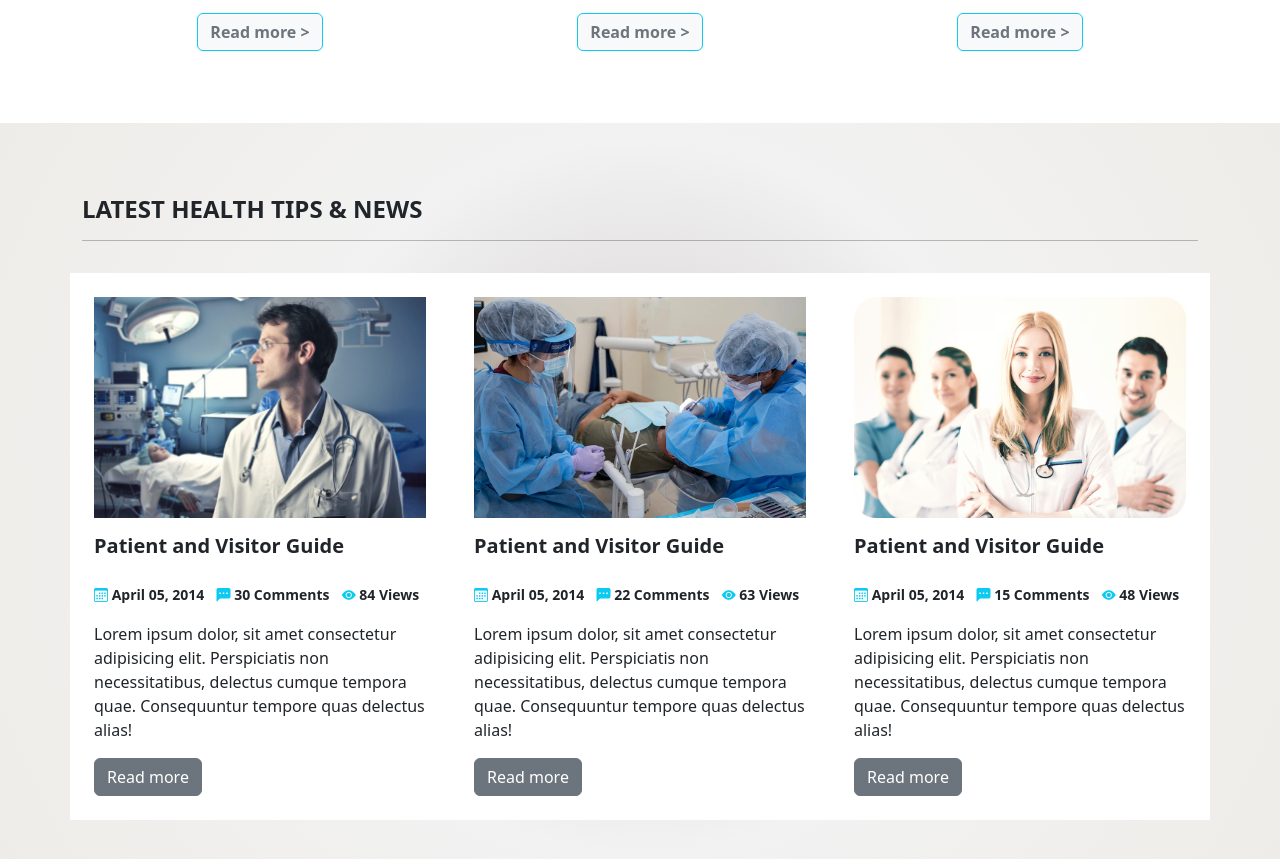
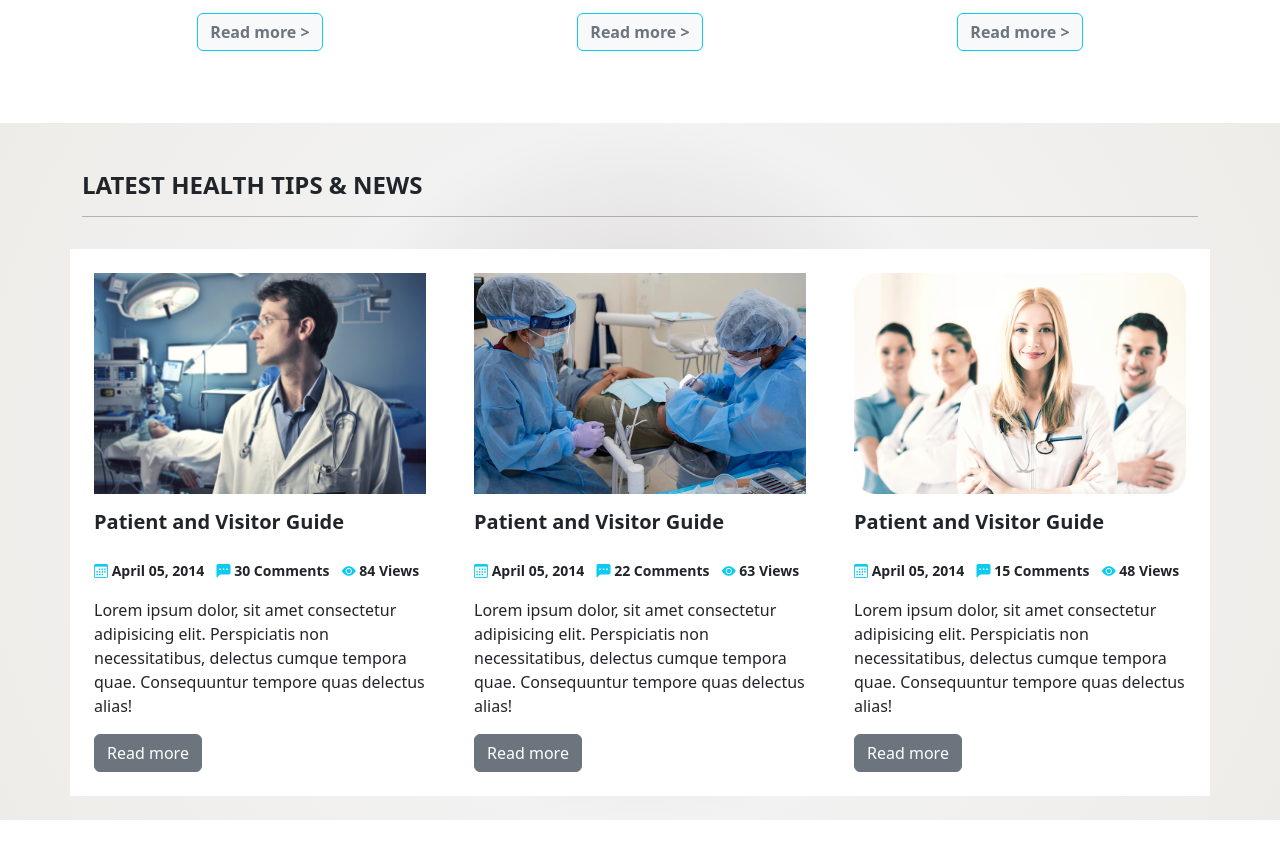
Before and after one commit to wisdom-uche/jollymedic, a plain HTML site: page index.html in a window 1280 px wide. Shown: the part 1069-1928 px from the top of the page. After the commit the page ends 1889 px from the top, so only its background shows below. Drawn offline with nearby package versions, Linux system fonts and the light colour scheme.

Commit message:
website modified

```diff
--- a/index.html
+++ b/index.html
@@ -134,7 +134,7 @@
     </section>
 
     <footer id="news">
-        <div class="container py-5">
+        <div class="container py-4">
             <h4 class="pt-4 text-dark fw-bold">LATEST HEALTH TIPS & NEWS</h4>
             <hr class="text-black">
             <div class="row">
```
